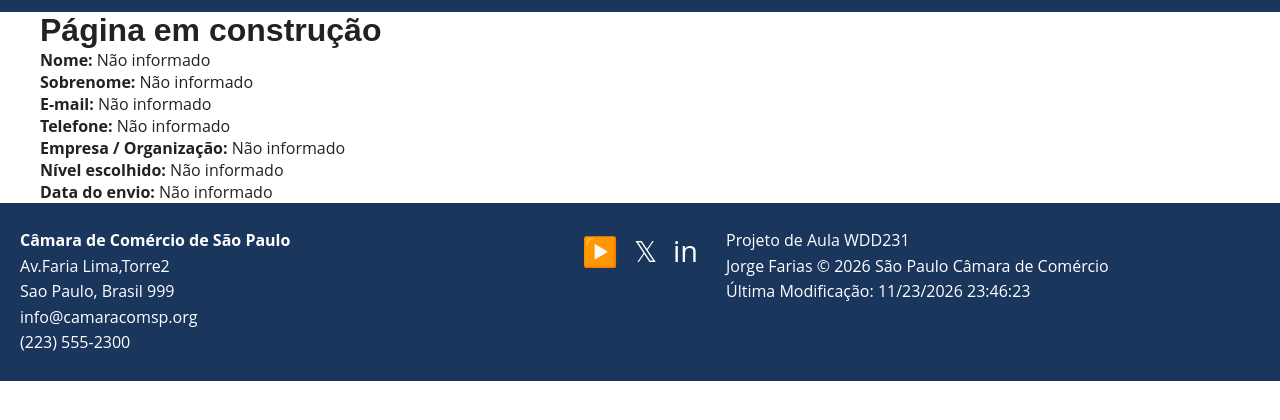
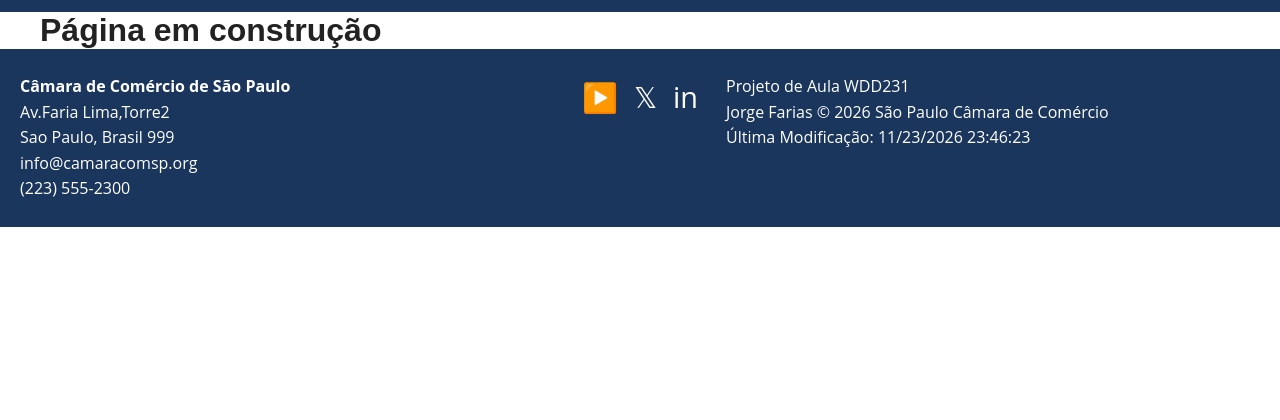
Before and after one commit to jxavierdefarias/wdd231, a plain HTML site: page camara/descobrir.html in a window 1280 px wide. Shown: the part 68-488 px from the top of the page. Drawn offline with Linux system fonts and the light colour scheme.

Commit message:
corre descobrir

```diff
--- a/camara/descobrir.html
+++ b/camara/descobrir.html
@@ -37,7 +37,7 @@
   <main>
     <h1>Página em construção </h1>
 
-    <div id="results"></div>
+
   </main>
 
 <footer>
```
